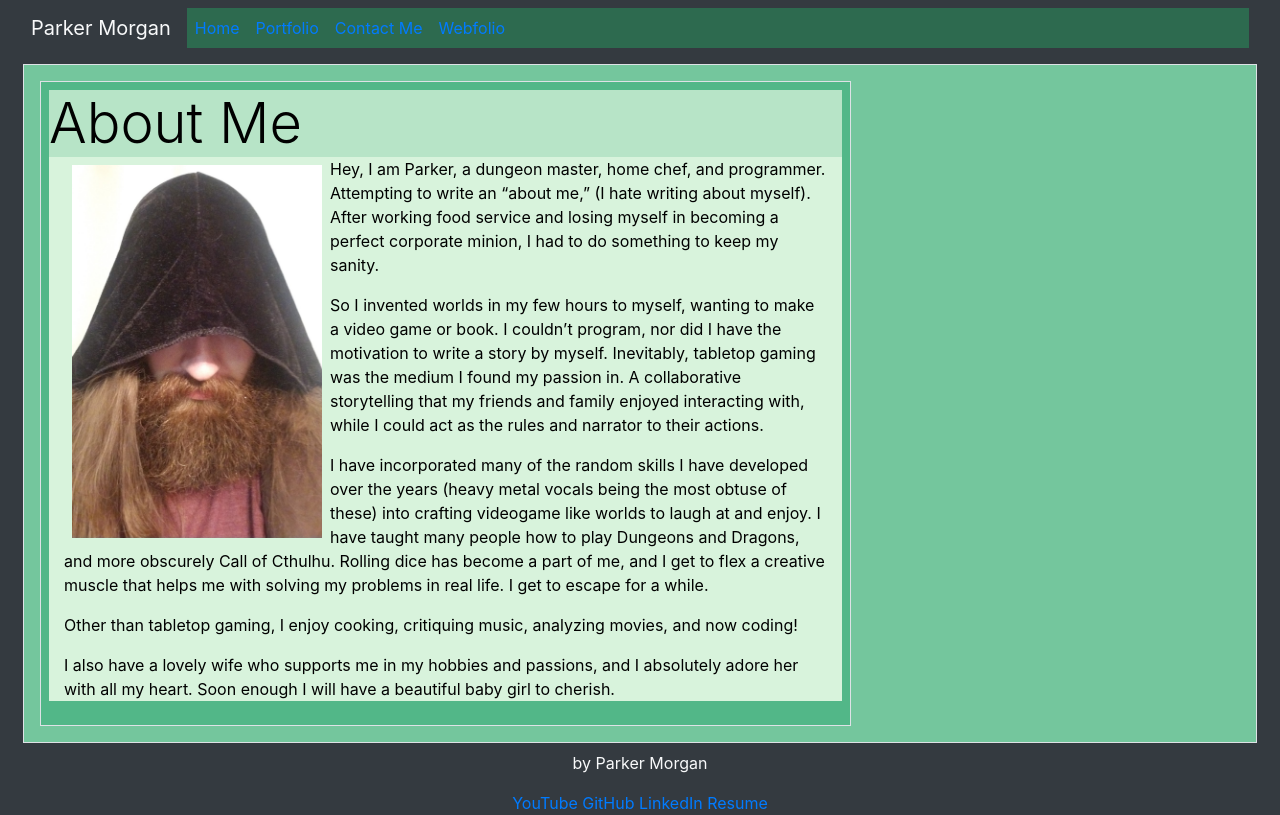
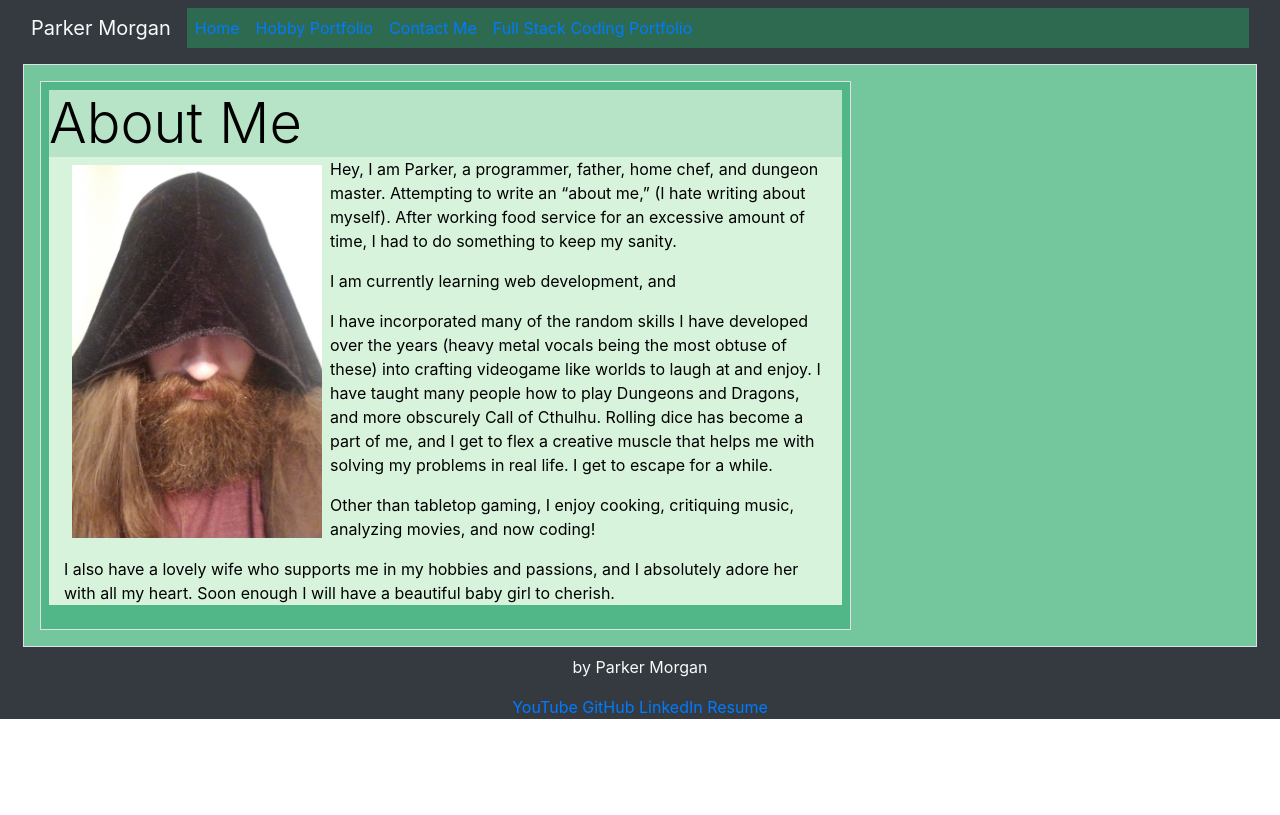
Before and after one commit to MorgansPlayGames/parkers-updated-portfolio, a plain HTML site: page index.html in a window 1280 px wide. Drawn offline with nearby package versions, Linux system fonts and the light colour scheme.

Commit message:
Updated nav to divide hobby portfilio and professional portfolio

```diff
--- a/index.html
+++ b/index.html
@@ -22,13 +22,13 @@
                         <a class="nav-link" href="index.html">Home <span class="sr-only">(current)</span></a>
                     </li>
                     <li class="nav-item">
-                        <a class="nav-link" href="portfolio.html">Portfolio </a>
+                        <a class="nav-link" href="portfolio.html">Hobby Portfolio </a>
                     </li>
                     <li class="nav-item">
                         <a class="nav-link" href="contact.html">Contact Me </a>
                     </li>
                     <li class="nav-item">
-                        <a class="nav-link" href="webfolio.html">Webfolio </a>
+                        <a class="nav-link" href="webfolio.html">Full Stack Coding Portfolio </a>
                     </li>
                 </ul>
             </div>
@@ -43,8 +43,8 @@
                 </div>
                 <section class ="container row-sm-5">
                     <img src="pics/DungeonMaster.jpg" class="float-left img-fluid m-2" width=250px height="auto" alt="hooded dungeon master">
-                    <p class="flex-wrap">Hey, I am Parker, a dungeon master, home chef, and programmer. Attempting to write an “about me,” (I hate writing about myself). After working food service and losing myself in becoming a perfect corporate minion, I had to do something to keep my sanity. </p>
-                    <p class="flex-wrap">So I invented worlds in my few hours to myself, wanting to make a video game or book. I couldn’t program, nor did I have the motivation to write a story by myself. Inevitably, tabletop gaming was the medium I found my passion in. A collaborative storytelling that my friends and family enjoyed interacting with, while I could act as the rules and narrator to their actions.</p>
+                    <p class="flex-wrap">Hey, I am Parker, a programmer, father, home chef, and dungeon master. Attempting to write an “about me,” (I hate writing about myself). After working food service for an excessive amount of time, I had to do something to keep my sanity. </p>
+                    <p class="flex-wrap">I am currently learning web development, and </p>
                     <p class="flex-wrap">I have incorporated many of the random skills I have developed over the years (heavy metal vocals being the most obtuse of these) into crafting videogame like worlds to laugh at and enjoy. I have taught many people how to play Dungeons and Dragons, and more obscurely Call of Cthulhu. Rolling dice has become a part of me, and I get to flex a creative muscle that helps me with solving my problems in real life. I get to escape for a while.</p>
                     <p class="flex-wrap">Other than tabletop gaming, I enjoy cooking, critiquing music, analyzing movies, and now coding!</p>
                     <p class="flex-wrap">I also have a lovely wife who supports me in my hobbies and passions, and I absolutely adore her with all my heart. Soon enough I will have a beautiful baby girl to cherish. </p>
```
